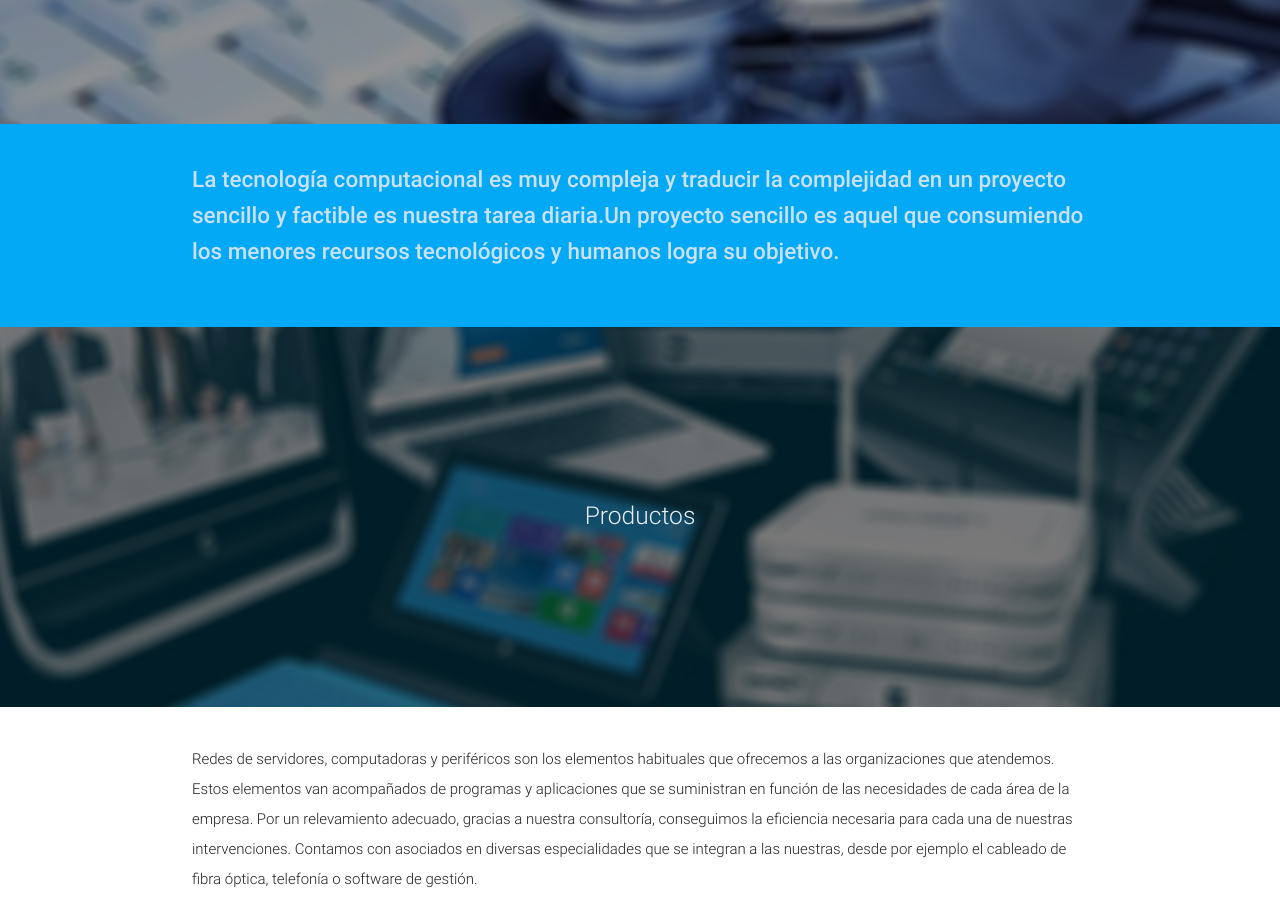
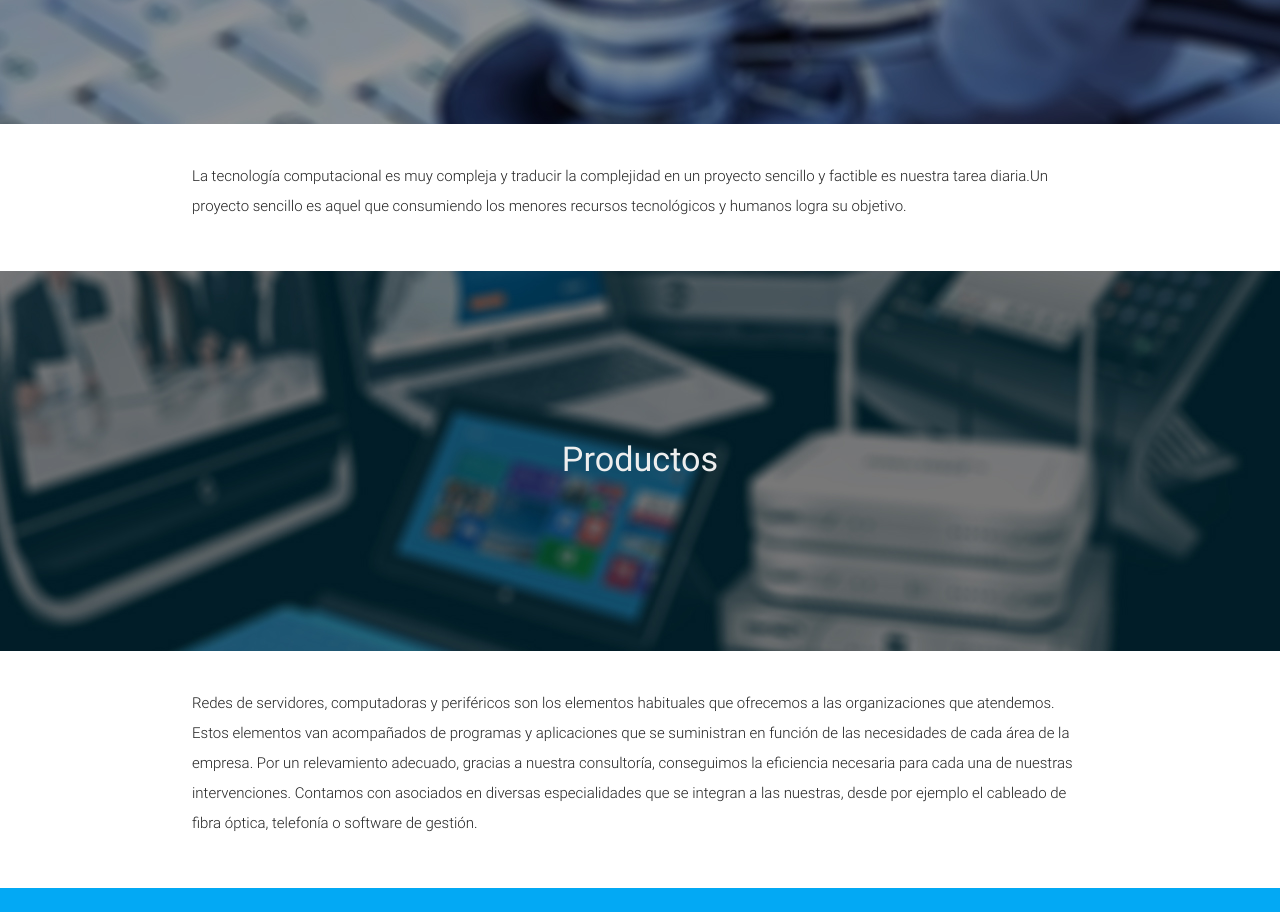
Before and after one commit to aleDaniel00/webinformatica, a plain HTML site: page index.html in a window 1280 px wide. Shown: the part 1040-1952 px from the top of the page. Drawn offline with nearby package versions, Linux system fonts and the light colour scheme.

Commit message:
cambios en diseño

```diff
--- a/css/style.css
+++ b/css/style.css
@@ -16,7 +16,7 @@ p {
 }
 
 .button-collapse {
-  color: #26a69a;
+  color: #0099cc;
 }
 
 .parallax-container {
--- a/index.html
+++ b/index.html
@@ -88,14 +88,14 @@
         <div class="parallax"><img src="background2.jpg" alt="Unsplashed background img 2"></div>
     </div>
 
-    <div class="s12 blue">
+    <div class="s12 ">
         <div class="container">
             <div class="section">
 
                 <div class="row">
                     <div class="col s12 center">
                         <h3><i class="mdi-content-send brown-text"></i></h3>
-                        <p class="left-align light flow-text text-white">La tecnología computacional es muy compleja y traducir la complejidad en un proyecto sencillo y factible es nuestra tarea diaria.Un proyecto sencillo es aquel que consumiendo los menores recursos tecnológicos y humanos logra su
+                        <p class="left-align light">La tecnología computacional es muy compleja y traducir la complejidad en un proyecto sencillo y factible es nuestra tarea diaria.Un proyecto sencillo es aquel que consumiendo los menores recursos tecnológicos y humanos logra su
                             objetivo.
                         </p>
                     </div>
@@ -107,7 +107,7 @@
         <div class="section no-pad-bot">
             <div class="container">
                 <div class="row center">
-                    <h5 class="header col s12 light">Productos</h5>
+                    <h4 class="header center"> <a href="#productos" class="grey-text text-lighten-3">Productos</a></h5>
                 </div>
             </div>
         </div>
```
Also changed, not shown: background1.jpg.
